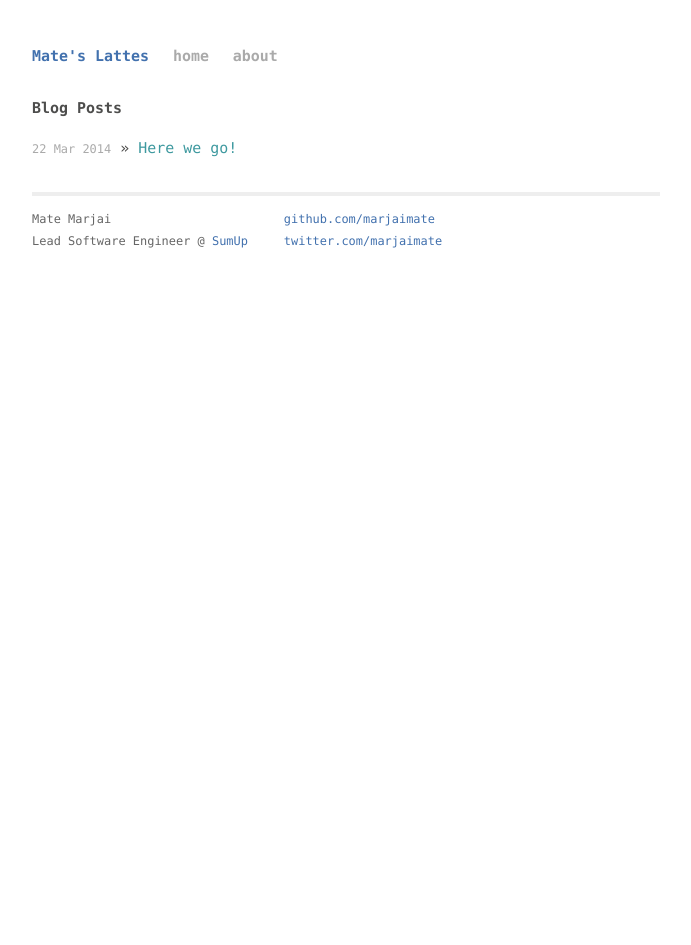
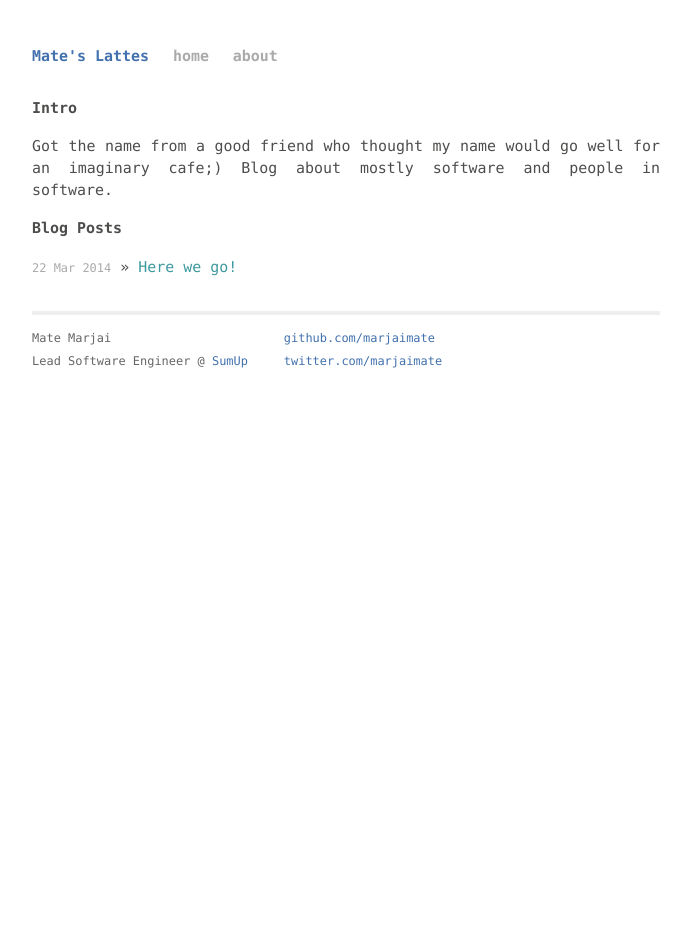
Before and after one commit to marjaimate/marjaimate.github.io, a Jekyll site: the page built from index.html, in a window 1280 px wide. Shown: the whole page, without its empty margins (294-985 px from the left). Built offline with Jekyll 4.4.1, drawn with Linux system fonts in a browser that asks for light colours; Markdown is read by kramdown in place of the engine named in the settings.

Commit message:
Added a better intro

```diff
--- a/index.html
+++ b/index.html
@@ -4,6 +4,10 @@ title: Mate's Lattes
 ---
 
 <div id="home">
+  <h1>Intro</h1>
+  <p>
+    Got the name from a good friend who thought my name would go well for an imaginary cafe;) Blog about mostly software and people in software.
+  </p>
   <h1>Blog Posts</h1>
   <ul class="posts">
     {% for post in site.posts %}
```
